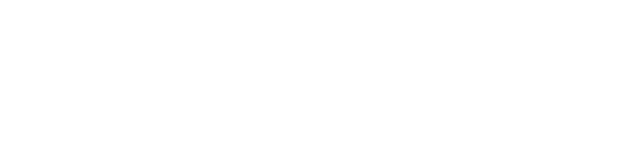
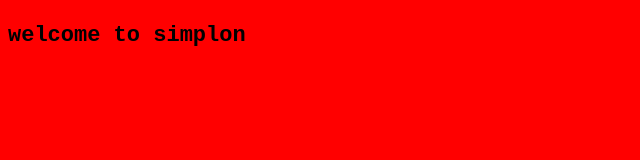
Before and after one commit to artefact001/briefpromo7, a plain HTML site: page index.html in a window 1280 px wide. Shown: the whole page, without its empty margins (0-640 px from the left). Drawn offline with Linux system fonts and the light colour scheme.

Commit message:
insertion du titre

```diff
--- a/index.html
+++ b/index.html
@@ -3,9 +3,10 @@
 <head>
     <meta charset="UTF-8">
     <meta name="viewport" content="width=device-width, initial-scale=1.0">
+    <link rel="stylesheet" href="style.css">
     <title>Document</title>
 </head>
 <body>
-
+    <h1>welcome to simplon</h1>
 </body>
 </html>
--- a/style.css
+++ b/style.css
@@ -5,4 +5,5 @@ text-align: center;
 }
 h1{
     font-size: 22px;
+    font-family: 'Courier New', Courier, monospace;
 }
```
